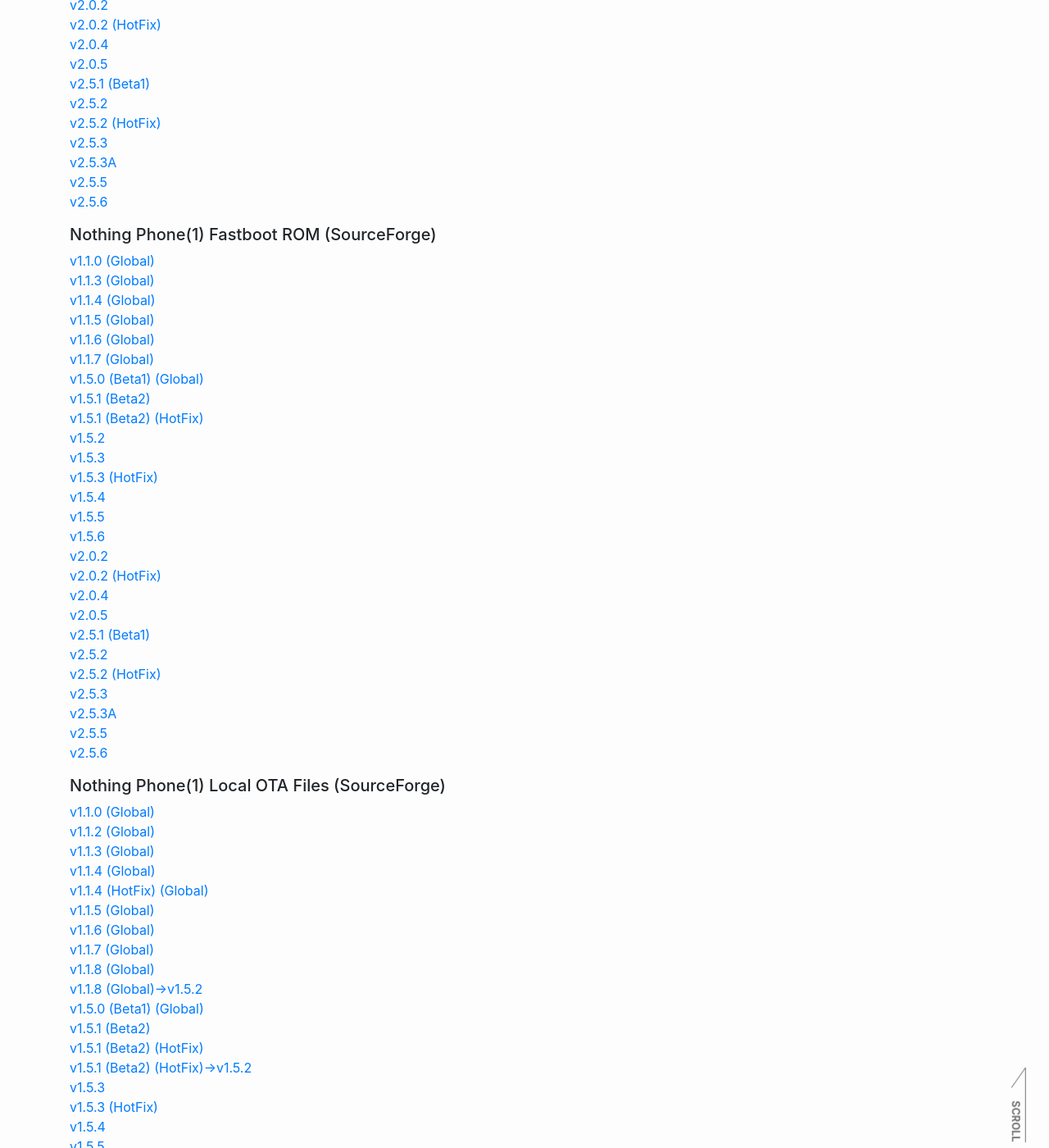
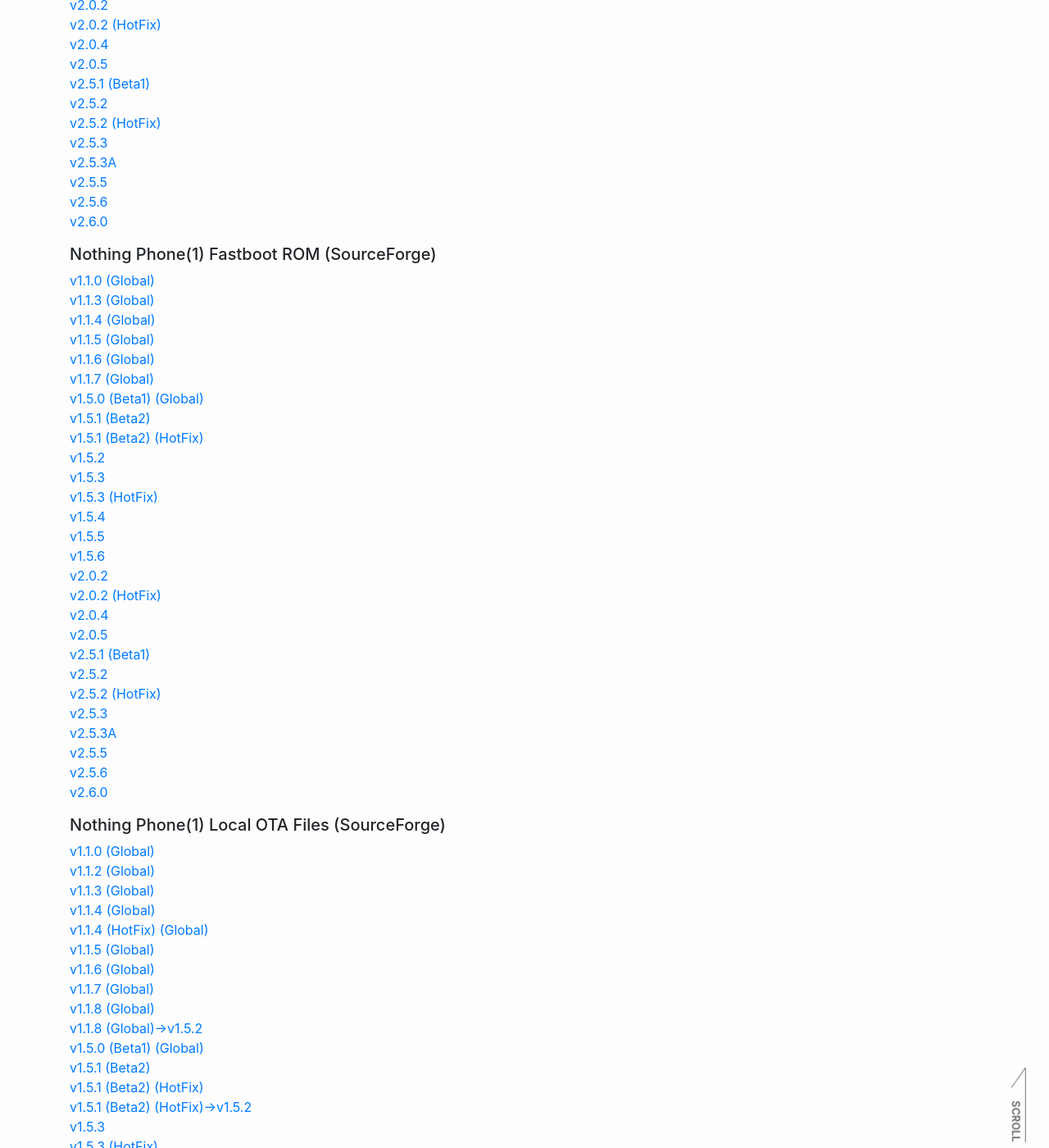
Before and after one commit to reindex-ot/reindex-ot.github.io, a Jekyll site: the page built from nothing.md, in a window 1280 px wide and 1400 px high, scrolled down 1262 px. Shown: the whole window at 82% size. Built offline with Jekyll 4.4.1, drawn with Linux system fonts in a browser that asks for light colours.

Commit message:
Update nothing.md
Signed-off-by: Re*Index. (ot_inc) <32851879+reindex-ot@users.noreply.github.com>

```diff
--- a/nothing.md
+++ b/nothing.md
@@ -40,6 +40,7 @@ If you don't do that, you'll get bricked. Okay?
 [v2.5.3A](https://github.com/reindex-ot/boot.img_repo/raw/main/nothing/phone1/Spacewar_boot_v2.5.3A.zip)<br>
 [v2.5.5](https://github.com/reindex-ot/boot.img_repo/raw/main/nothing/phone1/Spacewar_boot_v2.5.5.zip)<br>
 [v2.5.6](https://github.com/reindex-ot/boot.img_repo/raw/main/nothing/phone1/Spacewar_boot_v2.5.6.zip)<br>
+[v2.6.0](https://github.com/reindex-ot/boot.img_repo/raw/main/nothing/phone1/Spacewar_boot_v2.6.0.zip)<br>
 
 ##### Nothing Phone(1) Fastboot ROM (SourceForge)
 [v1.1.0 (Global)](https://sourceforge.net/projects/nothingphone-1-rom/files/FastbootROM/Spacewar_FastbootROM_v1.1.0_Global.rar/download)<br>
@@ -68,6 +69,7 @@ If you don't do that, you'll get bricked. Okay?
 [v2.5.3A](https://sourceforge.net/projects/nothingphone-1-rom/files/FastbootROM/Spacewar_FastbootROM_v2.5.3A.7z/download)<br>
 [v2.5.5](https://sourceforge.net/projects/nothingphone-1-rom/files/FastbootROM/Spacewar_FastbootROM_v2.5.5.7z/download)<br>
 [v2.5.6](https://sourceforge.net/projects/nothingphone-1-rom/files/FastbootROM/Spacewar_FastbootROM_v2.5.6.7z/download)<br>
+[v2.6.0](https://sourceforge.net/projects/nothingphone-1-rom/files/FastbootROM/Spacewar_FastbootROM_v2.6.0.7z/download)<br>
 
 ##### Nothing Phone(1) Local OTA Files (SourceForge)
 [v1.1.0 (Global)](https://sourceforge.net/projects/nothingphone-1-rom/files/OTA/v1.0.2_to_v1.1.0.zip/download)<br>
@@ -100,6 +102,7 @@ If you don't do that, you'll get bricked. Okay?
 [v2.5.3A](https://sourceforge.net/projects/nothingphone-1-rom/files/OTA/v2.5.3_to_v2.5.3A.zip/download)<br>
 [v2.5.5](https://sourceforge.net/projects/nothingphone-1-rom/files/OTA/v2.5.3A_to_v2.5.5.zip/download)<br>
 [v2.5.6](https://sourceforge.net/projects/nothingphone-1-rom/files/OTA/v2.5.5_to_v2.5.6.zip/download)<br>
+[v2.6.0](https://sourceforge.net/projects/nothingphone-1-rom/files/OTA/2.5.6_to_2.6.0.zip/download)<br>
 
 ##### Nothing Phone(1) QFIL ROM
 ######  Required EDL Command or EDL Cable V1/V2
```
